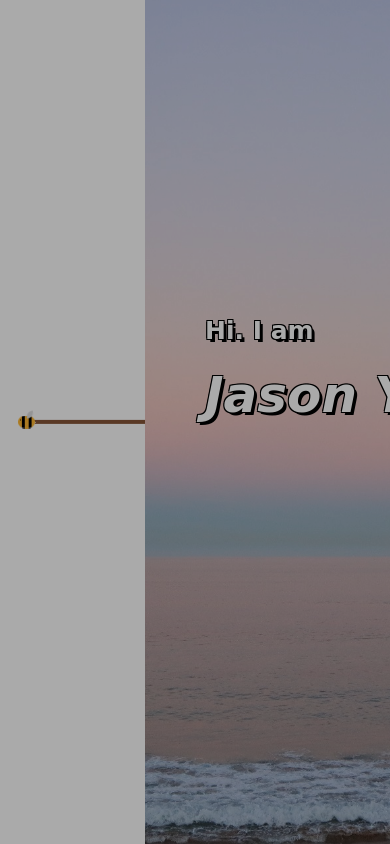
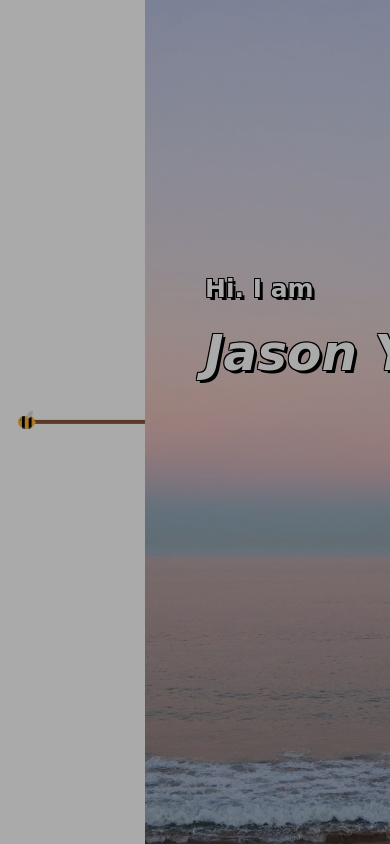
Before and after one commit to yfyau/yfyau.github.io, a React (Create React App) app: page / in a window 390 px wide. Both pictures are taken after a click on the element 188 px from the left and 407 px from the top of the page. Built offline with nearby package versions, Linux system fonts and the light colour scheme.

Commit message:
Updated CSS

```diff
--- a/src/components/Pages/Pages.css
+++ b/src/components/Pages/Pages.css
@@ -110,7 +110,7 @@
 
 @media screen and (max-width: 750px) {
     .homeTitleContainer {
-        margin-top: 35vh;
+        margin-top: 30vh;
     }
     .homeTitleH1 {
         font-size: 50px;
```
